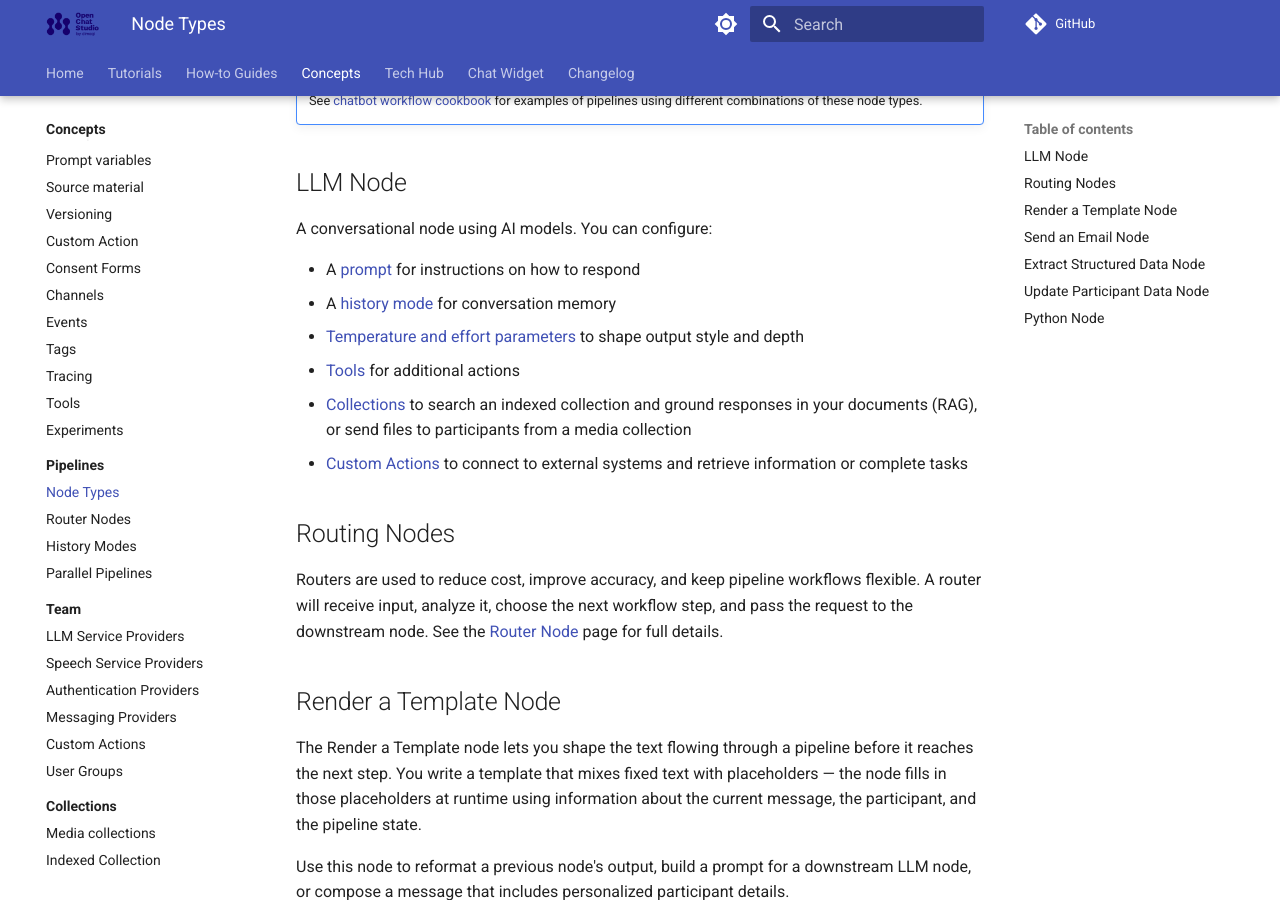
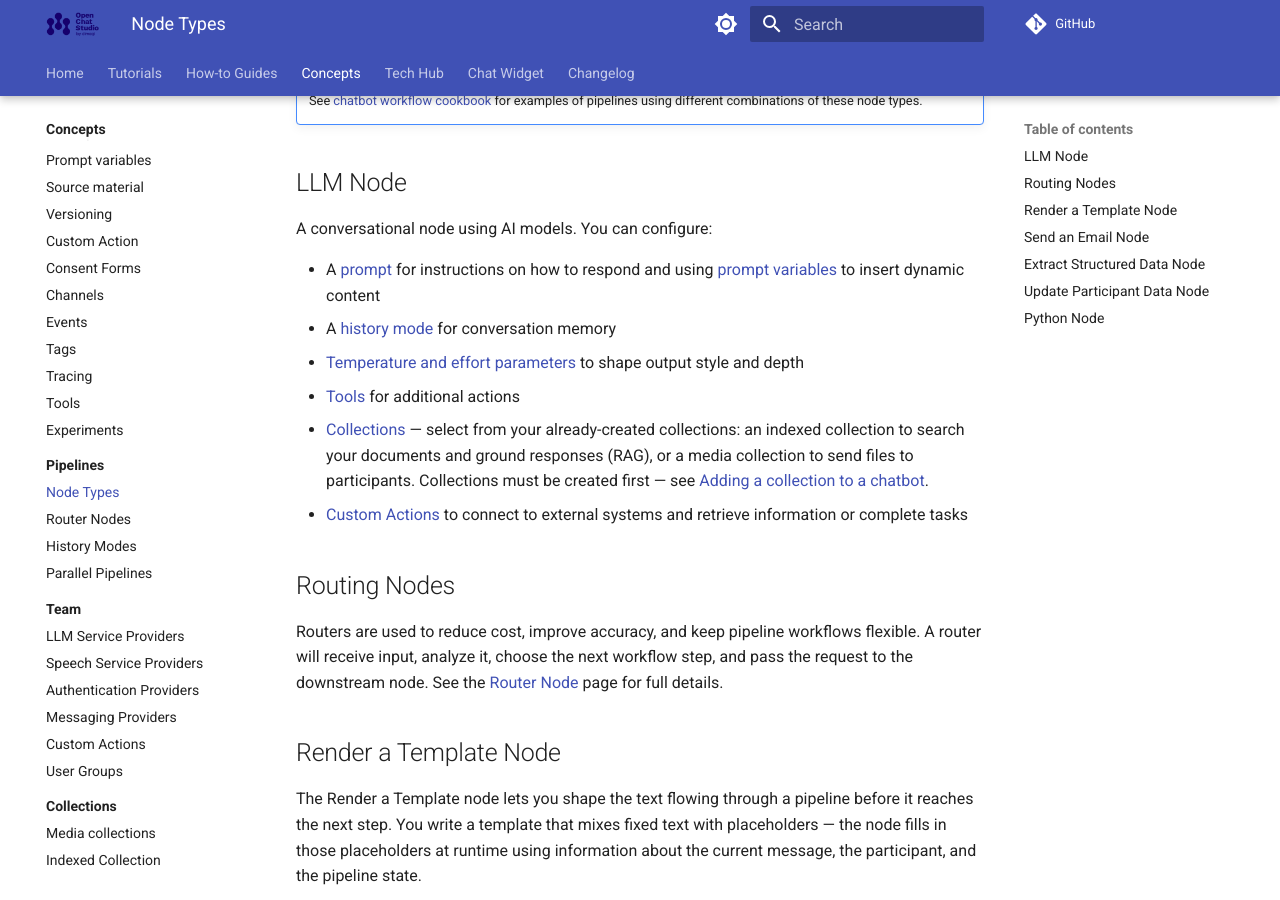
Before and after one commit to dimagi/open-chat-studio-docs, an MkDocs documentation site: the page built from docs/concepts/pipelines/nodes.md, in a window 1280 px wide and 900 px high, scrolled down 399 px. Built offline with MkDocs 1.6.1 and Material for MkDocs 9.7.7, drawn with Linux system fonts in a browser that asks for light colours; a script that is not in the unit is left out; comment, search, counter and statistics services are not loaded.

Commit message:
Added more on using collections with prompt variables

```diff
--- a/docs/concepts/pipelines/nodes.md
+++ b/docs/concepts/pipelines/nodes.md
@@ -16,11 +16,11 @@ graph LR
 
 A conversational node using AI models. You can configure:
 
-- A [prompt](../llm.md#prompt) for instructions on how to respond
+- A [prompt](../llm.md#prompt) for instructions on how to respond and using [prompt variables](../prompt_variables.md) to insert dynamic content
 - A [history mode](history.md) for conversation memory
 - [Temperature and effort parameters](../../how-to/adjust_llm_node_model_parameters.md) to shape output style and depth
 - [Tools](../tools/index.md) for additional actions
-- [Collections](../collections/index.md) to search an indexed collection and ground responses in your documents (RAG), or send files to participants from a media collection
+- [Collections](../collections/index.md) — select from your already-created collections: an indexed collection to search your documents and ground responses (RAG), or a media collection to send files to participants. Collections must be created first — see [Adding a collection to a chatbot](../collections/index.md#adding-a-collection-to-a-chatbot).
 - [Custom Actions](../llm_custom_action.md) to connect to external systems and retrieve information or complete tasks
 
 ## Routing Nodes
```
Also changed, not shown: docs/concepts/collections/indexed.md (+4 -0 lines).
